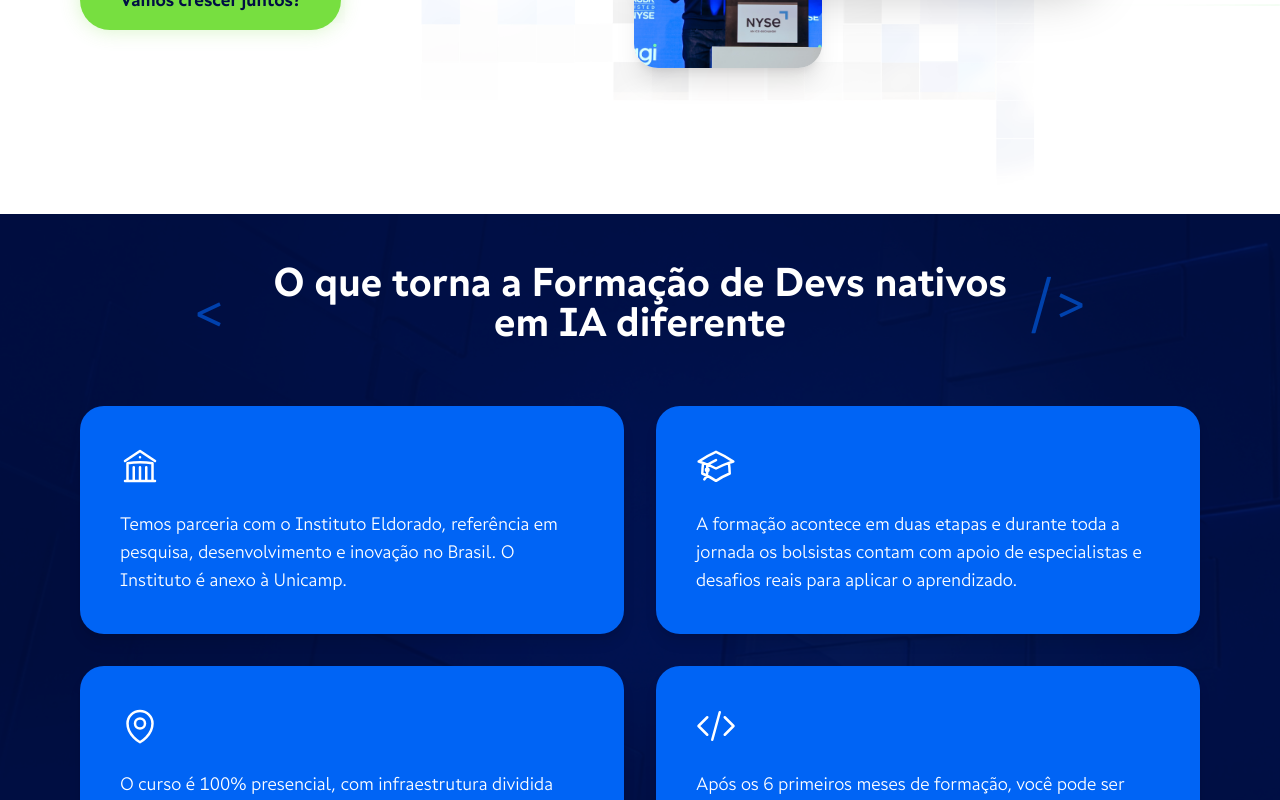
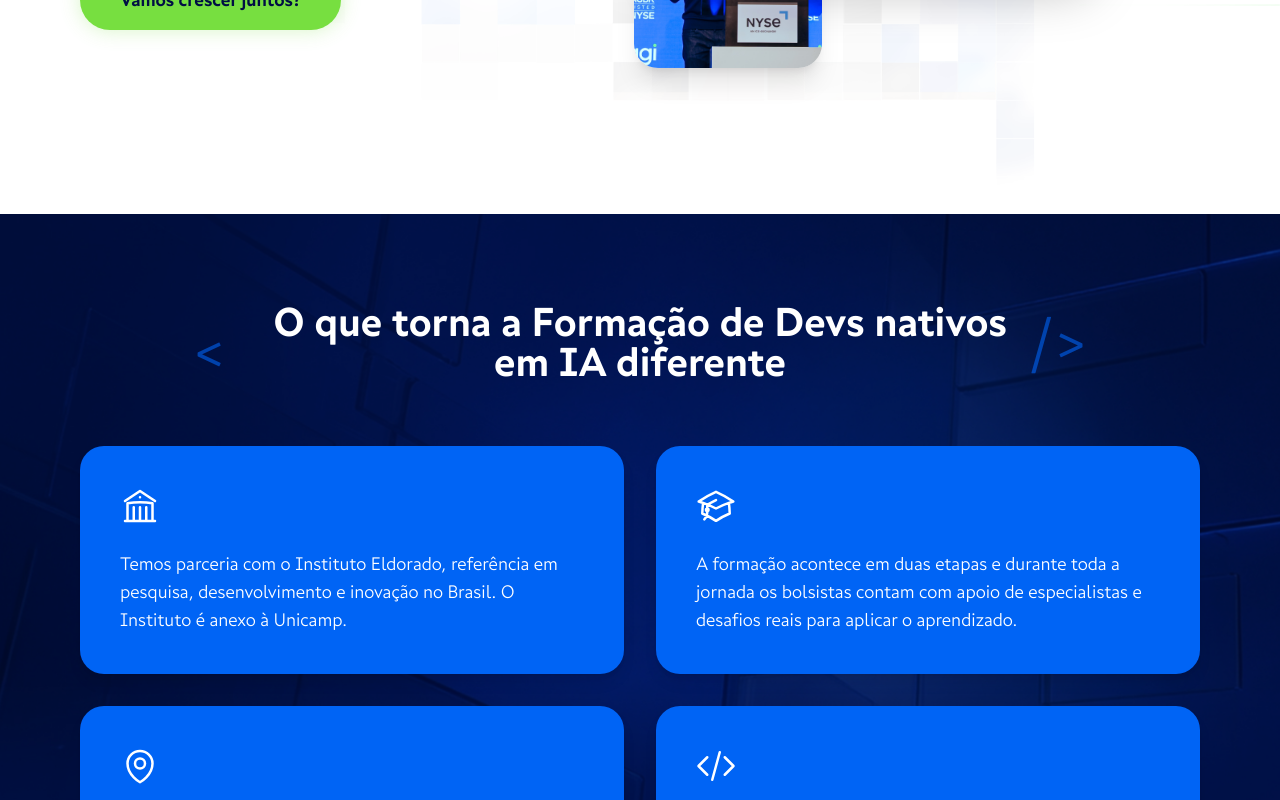
Before and after one commit to Uriel3coletivo/formacao-devs-ia, a Next.js app: page / in a window 1280 px wide. Shown: the part 2260-3060 px from the top of the page. Built offline with nearby package versions, Linux system fonts and the light colour scheme.

Commit message:
Update Diferenciais.jsx

```diff
--- a/src/components/Diferenciais.jsx
+++ b/src/components/Diferenciais.jsx
@@ -3,7 +3,6 @@ import { motion } from 'framer-motion'
 
 export default function Diferenciais() {
 
-  // SVGs puros para podermos animar as linhas (Trim Path)
   const cards = [
     {
       paths: ["M12 21v-8.25M15.75 21v-8.25M8.25 21v-8.25M3 9l9-6 9 6m-1.5 12V10.332A48.36 48.36 0 0012 9.75c-2.551 0-5.056.2-7.5.582V21M3 21h18M12 6.75h.008v.008H12V6.75z"],
@@ -23,7 +22,6 @@ export default function Diferenciais() {
     }
   ]
 
-  // Configuração da animação "Trim Path"
   const iconVariants = {
     rest: { pathLength: 1, stroke: "#ffffff" },
     hover: {
@@ -34,15 +32,15 @@ export default function Diferenciais() {
   }
 
   return (
-    <section id="diferenciais" className="pt-32 pb-24 relative z-20 -mt-20 overflow-hidden bg-[#000f44]">
+    // Z-INDEX alterado para 10. Assim a seção branca (z-30) e suas fotos ficam por cima.
+    <section id="diferenciais" className="pt-32 pb-24 relative z-10 -mt-20 overflow-hidden bg-[#000f44]">
 
-      {/* BACKGROUND DO HERO REAPROVEITADO */}
       <div className="absolute inset-0 z-0">
         <img src="/images/Hero-Banner-1.jpg" alt="Background" className="w-full h-full object-cover" />
-        <div className="absolute inset-0 bg-[#000f44]/85" />
+        {/* Opacidade reduzida para 60% para revelar mais a imagem */}
+        <div className="absolute inset-0 bg-[#000f44]/60" />
       </div>
 
-      {/* Animação de Fade In para o bloco inteiro */}
       <motion.div
         initial={{ opacity: 0 }}
         whileInView={{ opacity: 1 }}
@@ -51,8 +49,7 @@ export default function Diferenciais() {
         className="container-custom relative z-10"
       >
 
-        {/* Título Centralizado */}
-        <div className="relative flex justify-center items-center mb-16">
+        <div className="relative flex justify-center items-center mb-16 mt-10">
           <motion.div
             animate={{ y: [-10, 10, -10] }}
             transition={{ repeat: Infinity, duration: 4, ease: "easeInOut" }}
@@ -74,7 +71,6 @@ export default function Diferenciais() {
           </motion.div>
         </div>
 
-        {/* Grid de Cards */}
         <div className="grid md:grid-cols-2 gap-6 lg:gap-8">
           {cards.map((card, index) => (
             <motion.div
@@ -82,10 +78,8 @@ export default function Diferenciais() {
               initial="rest"
               whileHover="hover"
               animate="rest"
-              // Cores e Pulinho ajustados
               className="bg-[#0064f5] hover:bg-[#0033b0] p-8 md:p-10 rounded-[24px] shadow-lg hover:shadow-2xl transition-all duration-300 group cursor-default transform hover:-translate-y-2 hover:scale-[1.02]"
             >
-              {/* Ícone Outline com Trim Path */}
               <motion.svg
                 xmlns="http://www.w3.org/2000/svg"
                 fill="none"
@@ -105,7 +99,6 @@ export default function Diferenciais() {
           ))}
         </div>
 
-        {/* Card Destaque Extra (Base) */}
         <motion.div
           initial="rest"
           whileHover="hover"
```
